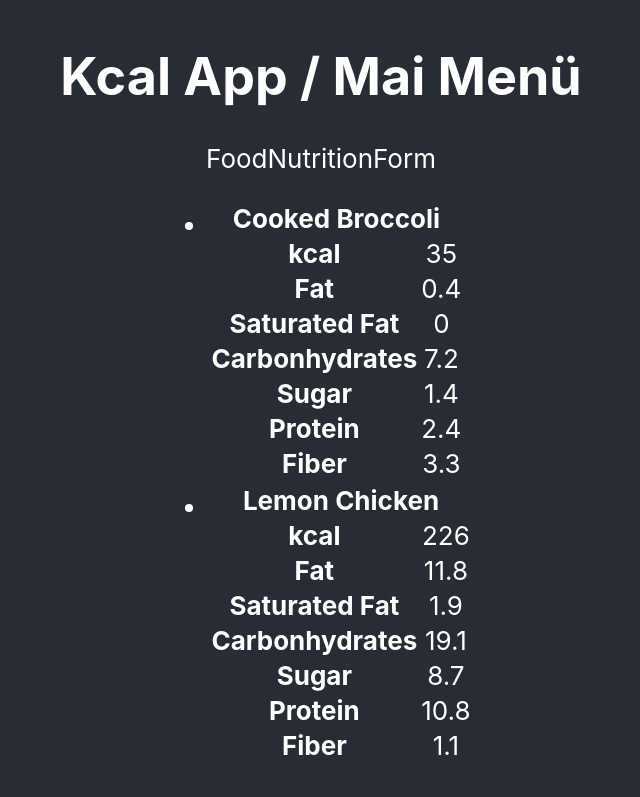
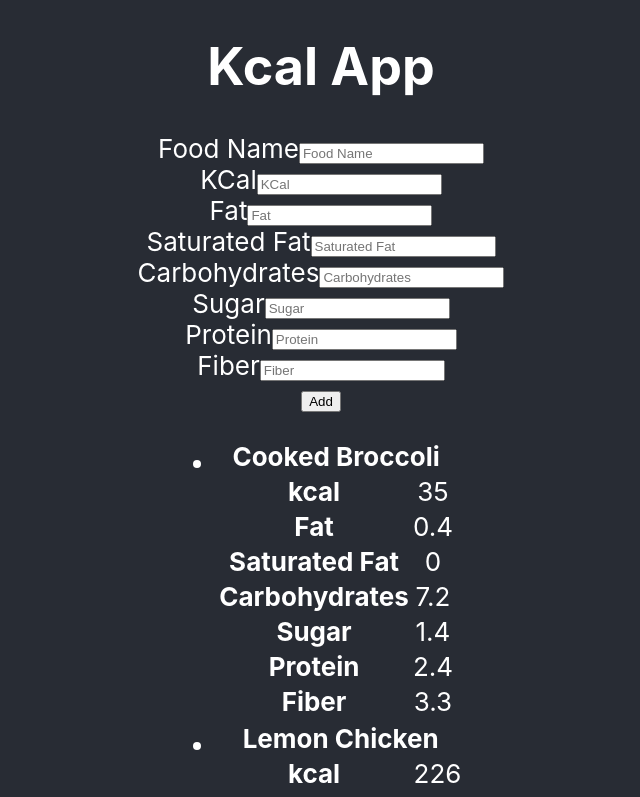
Before and after one commit to miszter83/Kcal-app-react, a React (Create React App) app: page / in a window 1280 px wide. Shown: the top 797 px of the page, without its empty margins (319-959 px from the left). Built offline with nearby package versions, Linux system fonts and the light colour scheme.

Commit message:
Food Form with controlled components

```diff
--- a/src/App.js
+++ b/src/App.js
@@ -26,11 +26,27 @@
         fiber: 1.1,
         protein: 10.8,
       },
+      {
+        foodName: "Corn with Butter",
+        kcal: 106,
+        fat: 2.4,
+        saturatedFat: 1.1,
+        carbs: 21.9,
+        sugar: 0,
+        fiber: 0,
+        protein: 3.1,
+      }
   ]);
+
+
+
+
+
+
   return (
     <div className="App">
       <header className="App-header">
-        <h1>Kcal App / Mai Menü</h1>
+        <h1>Kcal App</h1>
         <FoodNutritionForm />
         <FoodList foodItems={foodItems}/>
       </header>
--- a/src/Components/FoodList/FoodItem.jsx
+++ b/src/Components/FoodList/FoodItem.jsx
@@ -24,7 +24,7 @@
               <td>{ saturatedFat }</td>
             </tr>
             <tr>
-              <th>Carbonhydrates</th>
+              <th>Carbohydrates</th>
               <td>{ carbs }</td>
             </tr>
             <tr>
--- a/src/Components/FoodNutritionForm/FoodNutritionForm.jsx
+++ b/src/Components/FoodNutritionForm/FoodNutritionForm.jsx
@@ -1,9 +1,158 @@
-import React from 'react';
+import React, { useState} from 'react';
 
 export default function FoodNutritionForm() {
+  const [foodName, setFoodName] = useState("");
+  const [kcal, setKcal] = useState("");
+  const [fat, setFat] = useState("");
+  const [saturatedFat, setSaturatedFat] = useState("");
+  const [carbs, setCarbs] = useState("");
+  const [sugar, setSugar] = useState("");
+  const [protein, setProtein] = useState("");
+  const [fiber, setFiber] = useState("");
+
+
+
+  const handleChange = setter => event => setter(event.target.value);
+
+  const handleSubmit = event => {
+    event.preventDefault();
+    console.log(foodName, kcal, fat, saturatedFat, carbs, sugar, protein, fiber);
+    // TODO: foodName has to be unique
+
+    setFoodName("");
+    setKcal("");
+    setFat("");
+    setSaturatedFat("");
+    setCarbs("");
+    setSugar("");
+    setProtein("");
+    setFiber("");
+
+  }
+
+
   return (
-    <div>
-      FoodNutritionForm
-    </div>
+    <form onSubmit={handleSubmit}>
+      <div className="form-row">
+        <label htmlFor="food-name">Food Name</label>
+        <input
+          type="text"
+          id="food-name"
+          name="food-name"
+          value={foodName}
+          onChange={handleChange(setFoodName)}
+          placeholder="Food Name"
+          required/>
+      </div>
+      <div className="form-row">
+        <label htmlFor="kcal">KCal</label>
+        <input
+          type="number"
+          id="kcal-input"
+          name="kcal"
+          placeholder="KCal"
+          value={kcal}
+          onChange={handleChange(setKcal)}
+          min="0.0"
+          step="0.1"
+          required/>
+      </div>
+      <div className="form-row">
+        <label htmlFor="fat-input">Fat</label>
+        <input
+          type="number"
+          id="fat-input"
+          name="fat"
+          placeholder="Fat"
+          value={fat}
+          onChange={handleChange(setFat)}
+          min="0"
+          step="0.1"
+          required/>
+      </div>
+      <div className="form-row">
+        <label htmlFor="saturated-fat-input">Saturated Fat</label>
+        <input
+          type="number"
+          id="saturated-fat-input"
+          name="saturated-fat"
+          placeholder="Saturated Fat"
+          value={saturatedFat}
+          onChange={handleChange(setSaturatedFat)}
+          min="0"
+          step="0.1"
+          required/>
+      </div>
+      <div className="form-row">
+        <label htmlFor="carbs-input">Carbohydrates</label>
+        <input
+          type="number"
+          id="carbs-input"
+          name="carbs"
+          placeholder="Carbohydrates"
+          value={carbs}
+          onChange={handleChange(setCarbs)}
+          min="0"
+          step="0.1"
+          required/>
+      </div>
+      <div className="form-row">
+        <label htmlFor="sugar-input">Sugar</label>
+        <input
+          type="number"
+          id="sugar-input"
+          name="sugar"
+          placeholder="Sugar"
+          value={sugar}
+          onChange={handleChange(setSugar)}
+          min="0"
+          step="0.1"
+          required/>
+      </div>
+      <div className="form-row">
+        <label htmlFor="protein-input">Protein</label>
+        <input
+          type="number"
+          id="protein-input"
+          name="protein"
+          placeholder="Protein"
+          value={protein}
+          onChange={handleChange(setProtein)}
+          min="0"
+          step="0.1"
+          required/>
+      </div>
+      <div className="form-row">
+        <label htmlFor="fiber-input">Fiber</label>
+        <input
+          type="number"
+          id="fiber-input"
+          name="fiber"
+          placeholder="Fiber"
+          value={fiber}
+          onChange={handleChange(setFiber)}
+          min="0"
+          step="0.1"
+          required/>
+      </div>
+      <div className="form-row">
+        <button type="submit">Add</button>
+      </div>
+    </form>
   );
 }
+
+/*
+
+{
+        foodName: "Cooked Broccoli",
+        kcal: 35,
+        fat: .4,
+        saturatedFat: 0,
+        carbs: 7.2,
+        sugar: 1.4,
+        fiber: 3.3,
+        protein: 2.4,
+
+      },
+*/
```
